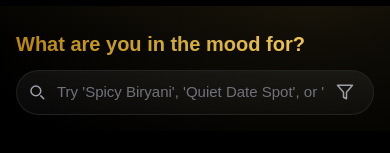
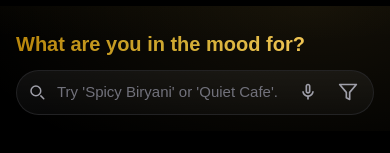
Before and after one commit to BhavyaOmar/foodie-eyes, a Next.js app: page / in a window 390 px wide. Shown: the part 463-616 px from the top of the page. Built offline with nearby package versions, Linux system fonts and the light colour scheme.

Commit message:
Added the microphone, language issues yet to analyse, and send option yet to be added

```diff
--- a/app/components/SearchHero.tsx
+++ b/app/components/SearchHero.tsx
@@ -1,5 +1,6 @@
 "use client";
-import { useState } from "react";
+import { useState, useEffect } from "react";
+import useSpeechRecognition from "@/app/hooks/useSpeechRecognition";
 
 export default function SearchHero() {
   const [query, setQuery] = useState("");
@@ -8,6 +9,23 @@ export default function SearchHero() {
   const [budget, setBudget] = useState("");
   const [allergens, setAllergens] = useState<string[]>([]);
   const allergenList = ["Dairy", "Gluten", "Nuts", "Soy"];
+
+  const { text, isListening, startListening, stopListening, hasSupport } = useSpeechRecognition();
+
+  // Sync Voice Input to Search Box
+  useEffect(() => {
+    if (text) {
+      setQuery(text);
+    }
+  }, [text]);
+
+  const handleMicClick = () => {
+    if (isListening) {
+      stopListening();
+    } else {
+      startListening();
+    }
+  };
 
   const handleAllergenChange = (allergen: string) => {
     setAllergens((prev) =>
@@ -23,73 +41,82 @@ export default function SearchHero() {
         <h1 className="text-xl sm:text-2xl font-semibold gold-gradient-text">
           What are you in the mood for?
         </h1>
+
         <div className="mt-3 sm:mt-4">
           <label className="sr-only" htmlFor="foodie-search">
             Search
           </label>
-          <div className="relative">
+
+          <div className="relative group">
+            {/* 1. Left Search Icon */}
             <span className="pointer-events-none absolute left-3 top-1/2 -translate-y-1/2 text-zinc-400">
-              <svg
-                width="18"
-                height="18"
-                viewBox="0 0 24 24"
-                fill="none"
-                xmlns="http://www.w3.org/2000/svg"
-              >
-                <path
-                  d="M21 21l-3.8-3.8"
-                  stroke="currentColor"
-                  strokeWidth="2"
-                  strokeLinecap="round"
-                />
+              <svg width="18" height="18" viewBox="0 0 24 24" fill="none" xmlns="http://www.w3.org/2000/svg">
+                <path d="M21 21l-3.8-3.8" stroke="currentColor" strokeWidth="2" strokeLinecap="round" />
                 <circle cx="10.5" cy="10.5" r="6.5" stroke="currentColor" strokeWidth="2" />
               </svg>
             </span>
+
+            {/* 2. Main Input */}
             <input
               id="foodie-search"
               type="text"
               value={query}
               onChange={(e) => setQuery(e.target.value)}
-              placeholder="Try 'Spicy Biryani', 'Quiet Date Spot', or 'Comfort Food near me'..."
-              className="w-full rounded-full input-sheen bg-black/50 border border-zinc-800/80 focus:border-[var(--gold-400)]/60 focus:ring-2 focus:ring-[var(--gold-300)] text-[15px] sm:text-base text-zinc-100 placeholder:text-zinc-500 pl-10 pr-12 py-2.5 sm:py-3 outline-none transition"
+              placeholder="Try 'Spicy Biryani' or 'Quiet Cafe'..."
+              // Increased padding-right (pr-24) to make room for Mic + Filter buttons
+              className="w-full rounded-full input-sheen bg-black/50 border border-zinc-800/80 focus:border-[var(--gold-400)]/60 focus:ring-2 focus:ring-[var(--gold-300)] text-[15px] sm:text-base text-zinc-100 placeholder:text-zinc-500 pl-10 pr-24 py-2.5 sm:py-3 outline-none transition"
             />
+
+            {/* 3. Action Buttons Container (Right Side) */}
+            <div className="absolute right-2 top-1/2 -translate-y-1/2 flex items-center gap-1">
+
+              {/* MIC BUTTON (Google Material Icon) */}
+              {hasSupport && (
+                <button
+                  onClick={handleMicClick}
+                  className={`p-2 rounded-full transition-all duration-200 ${
+                    isListening
+                      ? "text-red-500 bg-red-500/10 animate-pulse"
+                      : "text-zinc-400 hover:text-zinc-100 hover:bg-zinc-800"
+                  }`}
+                  aria-label="Voice Search"
+                >
+                   {/* Official Google Material 'Mic' Path */}
+                   <svg xmlns="http://www.w3.org/2000/svg" height="20" viewBox="0 -960 960 960" width="20" fill="currentColor">
+                      <path d="M480-400q-50 0-85-35t-35-85v-240q0-50 35-85t85-35q50 0 85 35t35 85v240q0 50-35 85t-85 35Zm0-240Zm-40 520v-123q-104-14-172-93t-68-184h80q0 83 58.5 141.5T480-320q83 0 141.5-58.5T680-520h80q0 105-68 184t-172 93v123h-80Zm40-360q17 0 28.5-11.5T520-520v-240q0-17-11.5-28.5T480-800q-17 0-28.5 11.5T440-760v240q0 17 11.5 28.5T480-480Z"/>
+                   </svg>
+                </button>
+              )}
+
+              {/* FILTER BUTTON */}
               <button
                 onClick={() => setShowFilters(!showFilters)}
-              className="absolute right-3 top-1/2 -translate-y-1/2 text-zinc-400 p-2"
+                className={`p-2 rounded-full transition-colors ${
+                  showFilters ? "text-[var(--gold-400)] bg-zinc-800" : "text-zinc-400 hover:text-zinc-100 hover:bg-zinc-800"
+                }`}
               >
-              <svg
-                width="18"
-                height="18"
-                viewBox="0 0 24 24"
-                fill="none"
-                xmlns="http://www.w3.org/2000/svg"
-              >
-                <path
-                  d="M22 3H2L10 12.46V19L14 21V12.46L22 3Z"
-                  stroke="currentColor"
-                  strokeWidth="2"
-                  strokeLinecap="round"
-                  strokeLinejoin="round"
-                />
+                <svg width="20" height="20" viewBox="0 0 24 24" fill="none" xmlns="http://www.w3.org/2000/svg">
+                  <path d="M22 3H2L10 12.46V19L14 21V12.46L22 3Z" stroke="currentColor" strokeWidth="2" strokeLinecap="round" strokeLinejoin="round" />
                 </svg>
               </button>
+            </div>
+
+            {/* 4. Dropdown Filters */}
             {showFilters && (
-            <div className="absolute top-full mt-2 w-full bg-black/80 backdrop-blur-sm rounded-lg p-4 border border-zinc-800/80 z-10">
+              <div className="absolute top-full mt-2 w-full bg-black/90 backdrop-blur-md rounded-xl p-4 border border-zinc-800 shadow-2xl z-20">
                 <div className="flex flex-col space-y-4">
                   <div className="grid grid-cols-2 gap-4">
                     <div>
-                    <h3 className="text-base font-semibold text-zinc-100 mb-2">
-                      Preferences
-                    </h3>
+                      <h3 className="text-sm font-semibold text-zinc-400 mb-2 uppercase tracking-wider">Preferences</h3>
                       <div className="flex flex-wrap gap-2">
                         {["Veg", "Non veg", "Jain"].map((pref) => (
                           <button
                             key={pref}
                             onClick={() => setPreferences(pref)}
-                          className={`text-xs py-1 px-2.5 rounded-full border ${
+                            className={`text-xs py-1.5 px-3 rounded-full border transition-all ${
                               preferences === pref
-                              ? "bg-[var(--gold-400)] text-black border-[var(--gold-400)]"
-                              : "border-zinc-700 text-zinc-300"
+                                ? "bg-[var(--gold-400)] text-black border-[var(--gold-400)] font-medium"
+                                : "border-zinc-700 text-zinc-300 hover:border-zinc-500"
                             }`}
                           >
                             {pref}
@@ -98,43 +125,34 @@ export default function SearchHero() {
                       </div>
                     </div>
                     <div>
-                    <h3 className="text-base font-semibold text-zinc-100 mb-2">
-                      Budget
-                    </h3>
+                      <h3 className="text-sm font-semibold text-zinc-400 mb-2 uppercase tracking-wider">Budget (₹)</h3>
                       <input
-                      type="text"
+                        type="number"
                         value={budget}
                         onChange={(e) => setBudget(e.target.value)}
-                      placeholder="Enter value in rupees"
-                      className="w-full rounded-full input-sheen bg-black/50 border border-zinc-800/80 focus:border-[var(--gold-400)]/60 focus:ring-2 focus:ring-[var(--gold-300)] text-[15px] sm:text-base text-zinc-100 placeholder:text-zinc-500 px-4 py-2 outline-none transition"
+                        placeholder="e.g. 500"
+                        className="w-full rounded-lg bg-zinc-900/50 border border-zinc-700 focus:border-[var(--gold-400)] text-sm text-zinc-100 p-2 outline-none"
                       />
                     </div>
                   </div>
-                <hr className="border-zinc-700" />
+                  <hr className="border-zinc-800" />
                   <div>
-                  <h3 className="text-base font-semibold text-zinc-100 mb-2">
-                    Allergens
-                  </h3>
+                    <h3 className="text-sm font-semibold text-zinc-400 mb-2 uppercase tracking-wider">Allergens</h3>
                     <div className="flex flex-wrap gap-2">
                       {allergenList.map((allergen) => (
                         <button
                           key={allergen}
                           onClick={() => handleAllergenChange(allergen)}
-                        className={`text-xs py-1 px-2.5 rounded-full border ${
+                          className={`text-xs py-1.5 px-3 rounded-full border transition-all ${
                             allergens.includes(allergen)
-                            ? "bg-[var(--gold-400)] text-black border-[var(--gold-400)]"
-                            : "border-zinc-700 text-zinc-300"
+                              ? "bg-red-900/40 text-red-200 border-red-500"
+                              : "border-zinc-700 text-zinc-300 hover:border-zinc-500"
                           }`}
                         >
                           {allergen}
                         </button>
                       ))}
                     </div>
-                    <input
-                      type="text"
-                      placeholder="Other"
-                      className="w-full rounded-full input-sheen bg-black/50 border border-zinc-800/80 focus:border-[var(--gold-400)]/60 focus:ring-2 focus:ring-[var(--gold-300)] text-[15px] sm:text-base text-zinc-100 placeholder:text-zinc-500 px-4 py-2 outline-none transition mt-2"
-                    />
                   </div>
                 </div>
               </div>
--- /dev/null
+++ b/app/hooks/useSpeechRecognition.tsx
@@ -0,0 +1,110 @@
+"use client";
+
+import { useState, useEffect, useRef } from 'react';
+
+// 1. Define the shape of the Speech API objects
+// We manually describe what the browser gives us so we don't need 'any'
+interface SpeechRecognitionEvent {
+  results: {
+    [index: number]: {
+      [index: number]: {
+        transcript: string;
+      };
+    };
+  };
+}
+
+interface SpeechRecognitionErrorEvent {
+  error: string;
+  message: string;
+}
+
+// 2. Define the SpeechRecognition Class Interface
+interface ISpeechRecognition {
+  continuous: boolean;
+  lang: string;
+  interimResults: boolean;
+  start: () => void;
+  stop: () => void;
+  onresult: (event: SpeechRecognitionEvent) => void;
+  onend: () => void;
+  onerror: (event: SpeechRecognitionErrorEvent) => void;
+}
+
+// 3. Extend Window to include the constructor
+interface IWindow extends Window {
+  webkitSpeechRecognition: new () => ISpeechRecognition; // It's a class constructor
+}
+
+export default function useSpeechRecognition() {
+  const [text, setText] = useState<string>("");
+  const [isListening, setIsListening] = useState<boolean>(false);
+  const [hasSupport, setHasSupport] = useState<boolean>(false);
+
+  // We type the Ref to hold our specific Interface or null
+  const recognitionRef = useRef<ISpeechRecognition | null>(null);
+
+  useEffect(() => {
+    if (typeof window === "undefined") return;
+
+    // Type casting window to our custom interface
+    const { webkitSpeechRecognition } = window as unknown as IWindow;
+
+    if (!webkitSpeechRecognition) {
+      console.error("Browser does not support speech recognition.");
+      setHasSupport(false);
+      return;
+    }
+
+    setHasSupport(true);
+
+    const recognition = new webkitSpeechRecognition();
+    recognition.continuous = false;
+    recognition.lang = navigator.language || 'en-US';
+    recognition.interimResults = true;
+
+    // Now 'event' is properly typed! No red lines.
+    recognition.onresult = (event: SpeechRecognitionEvent) => {
+      const transcript = event.results[0][0].transcript;
+      setText(transcript);
+    };
+
+    recognition.onend = () => {
+      setIsListening(false);
+    };
+
+    recognitionRef.current = recognition;
+
+    return () => {
+      if (recognitionRef.current) recognitionRef.current.stop();
+    };
+    // eslint-disable-next-line react-hooks/exhaustive-deps
+  }, []);
+
+  const startListening = () => {
+    if (recognitionRef.current) {
+      try {
+        setText("");
+        recognitionRef.current.start();
+        setIsListening(true);
+      } catch (error) {
+        console.error("Error starting speech:", error);
+      }
+    }
+  };
+
+  const stopListening = () => {
+    if (recognitionRef.current) {
+      recognitionRef.current.stop();
+      setIsListening(false);
+    }
+  };
+
+  return {
+    text,
+    isListening,
+    startListening,
+    stopListening,
+    hasSupport
+  };
+}
```
Also changed, not shown: app/api/route.ts (added). Lines whose indentation alone changed are shown as unchanged.
